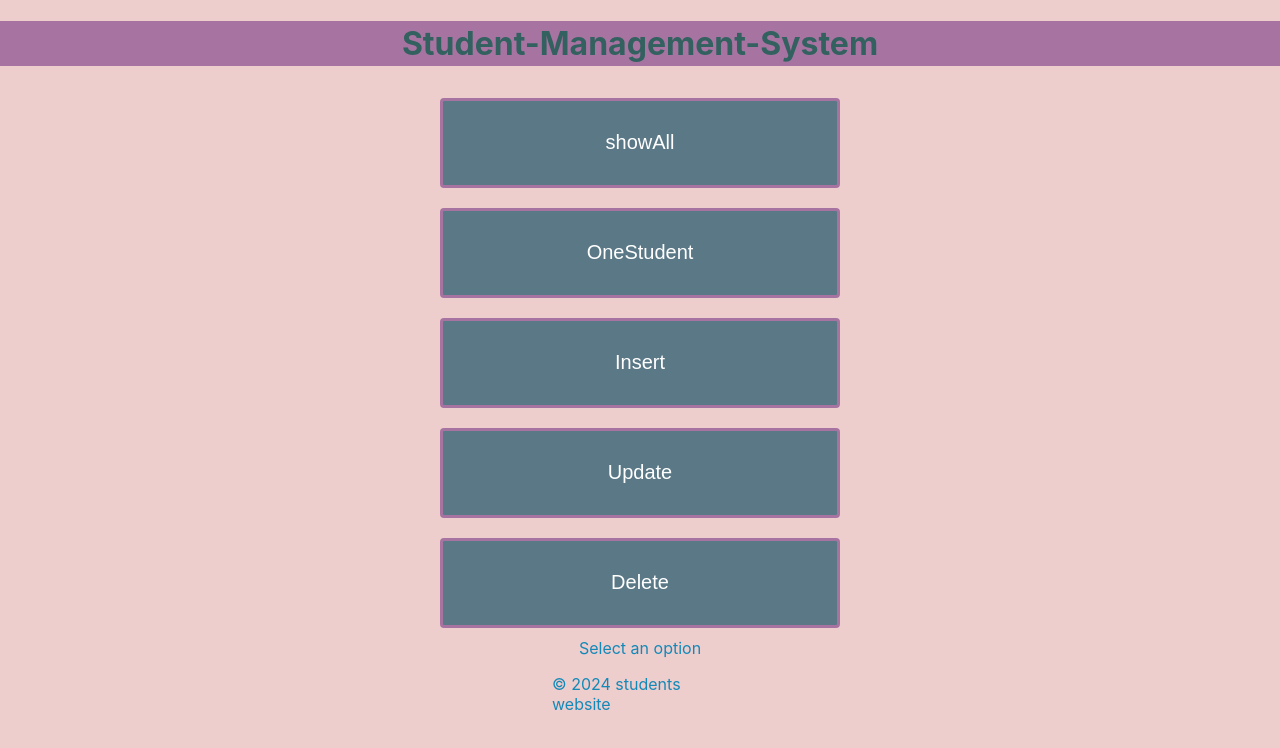
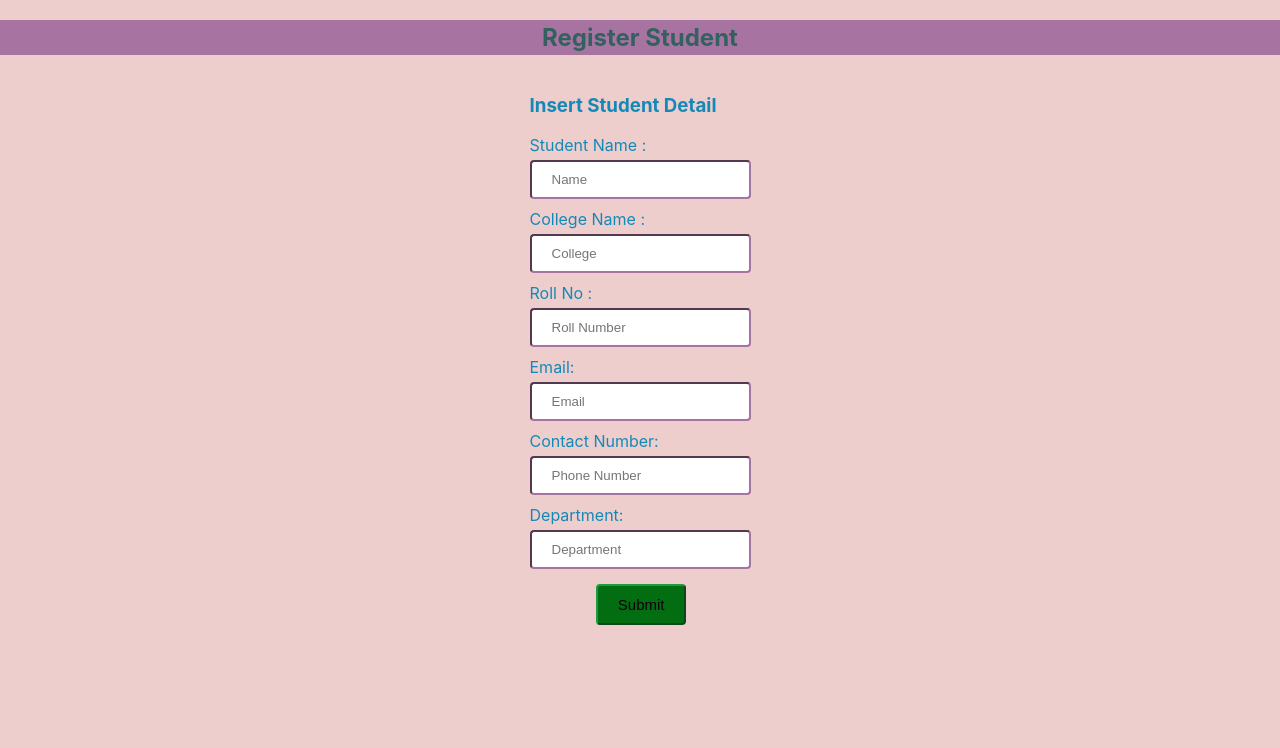
Before and after one commit to ramanti006/Student-Management-Frontend, a React (Create React App) app in the folder student-management-system-frontend/: page /insert in a window 1280 px wide. Shown: the top 748 px of the page. Built offline with nearby package versions, Linux system fonts and the light colour scheme.

Commit message:
New changes after revewing

```diff
--- a/student-management-system-frontend/src/App.css
+++ b/student-management-system-frontend/src/App.css
@@ -45,15 +45,14 @@ table{
 #btn
 {
     background-color: #5a7886;
-    padding: 15px;
-    margin :10px 20px;
+    margin : 5px 10px;
+    padding: 10px 20px;
     color : white; /* Add this for better visibility of the text */
     border: solid;
     border-radius: 4px; /* Add this for rounded corners */
     border-color: rgb(167, 116, 162) ;
     cursor : pointer;
     font-size: 20px; /* Larger font size for better readability */
-    transition: background-color 0.3s ease; /* Smooth transition for hover effect */
     height : 90px;
     width : 400px;
 }
@@ -64,3 +63,41 @@ body {
   background-color: #eecdcd;
   color: rgb(19, 137, 184);
 }
+
+.redbtn
+{
+  padding: 10px 20px;
+  margin : 5px  auto 10px auto;
+  justify-content: center;
+  background-color: rgb(197, 7, 7);
+  border-radius: 4px; /* Add this for rounded corners */
+  border-color: rgb(160, 160, 12) ;
+  cursor : pointer;
+  font-size: 15px; /* Larger font size for better readability */
+  color : rgb(15, 1, 11);
+
+
+}
+
+.input
+{
+  padding: 10px 20px;
+  margin : 5px  auto 10px auto;
+  justify-content: center;
+  border-radius: 4px; /* Add this for rounded corners */
+  border-color: rgb(167, 116, 162) ;
+
+}
+
+.greenbtn
+{
+  padding: 10px 20px;
+  margin : 5px  auto 10px auto;
+  justify-content: center;
+  background-color: rgb(3, 109, 17);
+  border-radius: 4px; /* Add this for rounded corners */
+  border-color: rgb(28, 156, 60) ;
+  cursor : pointer;
+  font-size: 15px; /* Larger font size for better readability */
+  color : rgb(15, 1, 11);
+}
--- a/student-management-system-frontend/src/App.js
+++ b/student-management-system-frontend/src/App.js
@@ -1,6 +1,6 @@
 
 import './App.css';
-import { Routes, Route } from 'react-router-dom';
+import { BrowserRouter as Router, Routes, Route} from 'react-router-dom';
 import ListEmployeeComponetn from './components/ListEmployeeComponetn';
 import OneEmployee from './components/OneEmployee';
 import DeleteByIdComponent from './components/DeleteByIdComponent';
@@ -11,7 +11,15 @@ function App() {
     <>
 
 
-   <StudentMainPage/>
+   <Router>
+      <Routes>
+        <Route  path="/" element={<StudentMainPage/>}/>
+        <Route  path="/showAllStudent" element={<ListEmployeeComponetn/>}/>
+        <Route  path="/OneStudent" element={<OneEmployee/>}/>
+        <Route  path="/insert" element={<InsertListEmployee/>} />
+        <Route  path="/delete" element={<DeleteByIdComponent/>}/>
+      </Routes>
+    </Router>
 
     </>
   )
--- a/student-management-system-frontend/src/components/DeleteByIdComponent.js
+++ b/student-management-system-frontend/src/components/DeleteByIdComponent.js
@@ -1,8 +1,10 @@
 import React,{useEffect, useState} from "react";
-import DeleteByIdEmployeeService from "../services/DeleteByIdEmployeeService";
+import EmployeeService from '../services/EmployeeService';
+import '../App.css';
 
 const DeleteByIdComponent = () =>
     {
+        const employeeService = EmployeeService;
         const [inputValue, setInputValue] = useState(0);
         const [message, setMessage] = useState("");
 
@@ -10,7 +12,7 @@ const DeleteByIdComponent = () =>
             {
                 event.preventDefault();
 
-                DeleteByIdEmployeeService.deleteById(inputValue).then((response)=>
+                employeeService.deleteById(inputValue).then((response)=>
                 {
                     setMessage(response.data);
                     console.log(response.data);
@@ -27,8 +29,13 @@ const DeleteByIdComponent = () =>
 
 
     return(
+        <>
+        <h2 className="head">Delete Student Detail</h2>
+
+
         <div className='divison'>
-        <h3>Please give the id to delete student's information</h3>
+
+        <h3 >Please give the id to delete student's information</h3>
 
 
         <input
@@ -39,7 +46,7 @@ const DeleteByIdComponent = () =>
         onChange={(event) => {
             setInputValue(event.target.value);}}
         />
-    <button className="btn" onClick={handleDelete}>Delete</button>
+    <button className='redbtn' onClick={handleDelete}>Delete</button>
       {message && (
         <p>
           {message === "SUCCESSFUL!"
@@ -50,6 +57,7 @@ const DeleteByIdComponent = () =>
 
 
         </div>
+        </>
     );
 
 
--- a/student-management-system-frontend/src/components/InsertListEmployee.js
+++ b/student-management-system-frontend/src/components/InsertListEmployee.js
@@ -1,8 +1,11 @@
 import React,{useEffect, useState} from "react";
-import InsertListEmplyooService from "../services/InsertListEmplyooService";
+import EmployeeService from '../services/EmployeeService';
 
 const InsertListEmployee = () =>
     {
+
+        const employeeService = EmployeeService;
+
         const [name, setName] = useState("");
         const [collgname, setclgName] = useState("");
 
@@ -31,7 +34,7 @@ const InsertListEmployee = () =>
 
                     //console.log(jsonString);
 
-                    InsertListEmplyooService.InsertAllStudents(studentList)
+                    employeeService.InsertAllStudents(studentList)
                         .then(response => {
                             console.log("Student data inserted successfully", response);
                         })
@@ -56,8 +59,10 @@ const InsertListEmployee = () =>
             }
 
         return(
+            <>
+            <h2 className="head"> Register Student</h2>
             <div className='divison'>
-             <h2>Insert Student Detail</h2>
+             <h3>Insert Student Detail</h3>
 
              Student Name :
              <input
@@ -73,7 +78,7 @@ const InsertListEmployee = () =>
             <input
             type="text"
             className="input"
-            placeholder="college"
+            placeholder="College"
             value={collgname}
             onChange={(event) => {
             setclgName(event.target.value);}}
@@ -83,7 +88,7 @@ const InsertListEmployee = () =>
             <input
              type="number"
             className="input"
-            placeholder="Roll No"
+            placeholder="Roll Number"
             value={rollno}
             onChange={(event) => {
             setrollNo(event.target.value);}}
@@ -93,7 +98,7 @@ const InsertListEmployee = () =>
             <input
              type="email"
             className="input"
-            placeholder="email"
+            placeholder="Email"
             value={email}
             onChange={(event) => {
             setEmail(event.target.value);}}
@@ -103,7 +108,7 @@ const InsertListEmployee = () =>
             <input
              type="text"
             className="input"
-            placeholder="Phone"
+            placeholder="Phone Number"
             value={phoneno}
             onChange={(event) => {
             setphoneNo(event.target.value);}}
@@ -113,18 +118,19 @@ const InsertListEmployee = () =>
             <input
              type="text"
             className="input"
-            placeholder="department"
+            placeholder="Department"
             value={department}
             onChange={(event) => {
             setDepartment(event.target.value);}}
             />
 
             <div className="sub" >
-            <button  className="btn" type="submit" onClick={handelInsertAllStudent}>Submit</button>
+            <button  className='greenbtn' type="submit" onClick={handelInsertAllStudent}>Submit</button>
             </div>
 
 
              </div>
+             </>
 
 
         );
--- a/student-management-system-frontend/src/components/ListEmployeeComponetn.js
+++ b/student-management-system-frontend/src/components/ListEmployeeComponetn.js
@@ -3,13 +3,15 @@ import EmployeeService from '../services/EmployeeService';
 
 const ListEmployeeComponent = () =>
     {
+        const employeeService = EmployeeService;
+
 
         const[students, setStudents] = useState([]);
 
         useEffect(() =>
             {
 
-                EmployeeService.getAllEmployee().then((response)=>
+                employeeService.getAllEmployee().then((response)=>
                 {
                     setStudents(response.data.data);
                     console.log(response.data.data);
--- a/student-management-system-frontend/src/components/OneEmployee.js
+++ b/student-management-system-frontend/src/components/OneEmployee.js
@@ -1,8 +1,11 @@
 import React,{useEffect, useState} from "react";
-import OneEmploeeService from '../services/OneEmploeeService';
+import EmployeeService from '../services/EmployeeService';
 
 const OneEmployee =() =>
     {
+
+        const employeeService = EmployeeService;
+
         const [inputValue, setInputValue] = useState("")
         const[students, setStudents] = useState(null);
         const [hasSearched, setHasSearched] = useState(false);
@@ -12,7 +15,7 @@ const OneEmployee =() =>
                 event.preventDefault();
                 setHasSearched(true);
 
-                OneEmploeeService.getOneEmployee(inputValue).then((response)=>
+                employeeService.getOneEmployee(inputValue).then((response)=>
                 {
                     setStudents(response.data.data);
                     console.log(response.data.data);
@@ -29,10 +32,10 @@ const OneEmployee =() =>
 
         return(
           <>
-          <h2 className="head">Student</h2>
+          <h2 className="head">One Student Detail</h2>
            <div className ="divison">
 
-           <h3>Please give the id to get student's information</h3>
+           <h3 >Please give the id to get student's information</h3>
 
 
         <input
@@ -45,7 +48,7 @@ const OneEmployee =() =>
         />
         <br>
     </br>
-         <button className="btn" onClick={handelShowOneStudent}>Check</button>
+         <button className="greenbtn" onClick={handelShowOneStudent}>Check</button>
          {hasSearched && (
          students ? (
                     <table className="tab">
--- a/student-management-system-frontend/src/components/StudentMainPage.js
+++ b/student-management-system-frontend/src/components/StudentMainPage.js
@@ -1,51 +1,46 @@
 import React,{useState} from "react";
 import Footer from './Footer';
-
-
-import ListEmployeeComponetn from './ListEmployeeComponetn'
-import OneEmployee from './OneEmployee'
-import DeleteByIdComponent from './DeleteByIdComponent'
-import InsertListEmployee from './InsertListEmployee';
+import { BrowserRouter as Router, Routes, Route, Link } from 'react-router-dom';
 
 function StudentMainPage()
 {
-    const [view, setView] = useState("");
-
-  const renderComponent = () => {
-   // event.preventDefault();
-    switch (view) {
-      case "list":
-        return <ListEmployeeComponetn/>;
-      case "one":
-        return <OneEmployee/>;
-      case "dlt":
-        return <DeleteByIdComponent/>;
-      case "insrt":
-        return <InsertListEmployee/>;
-      default:
-        return <div className ="divison">Select an option</div>;
-    }
-  };
-    return (
+  return(
     <>
     <div>
 
       <h1  className="head">Student-Management-System</h1>
       </div>
     <div className ="divison">
-    <button id = "btn" onClick={() => setView("list")} >showAll</button>
+      <nav className ="divison">
 
-    <button id = "btn" onClick={() => setView("one")}>OneStudent</button>
-    <button id = "btn" onClick={() => setView("insrt")}>Insert</button>
+
+      <Link to="/showAllStudent">
+      <button id = "btn">All Student's Details</button>
+      </Link>
+
+      <Link to="/OneStudent">
+      <button id = "btn">One Student Detail</button>
+      </Link>
+
+      <Link to="/insert">
+      <button id = "btn">Insert</button>
+      </Link>
+
       <button id = "btn">Update</button>
-    <button id = "btn"onClick={() => setView("dlt")}>Delete</button>
-    {renderComponent()}
 
+      <Link to="/delete">
+      <button id = "btn">Delete</button>
+      </Link>
+
+
+      </nav>
        <Footer/>
+
     </div>
     </>
+  )
 
 
-)}
+}
 
 export default StudentMainPage;
--- a/student-management-system-frontend/src/services/DeleteByIdEmployeeService.js
+++ /dev/null
@@ -1,14 +0,0 @@
-import axios from 'axios';
-
-//const Delete_One_Employee_API_URL = "http://localhost:9090/deleteById/2";
-
-
-const API_URL = 'http://localhost:9090/deleteById';
-
-class DeleteByIdEmployeeService {
-    deleteById(id) {
-        return axios.delete(`${API_URL}/${id}`);
-    }
-}
-
-export default new DeleteByIdEmployeeService();
--- a/student-management-system-frontend/src/services/OneEmploeeService.js
+++ /dev/null
@@ -1,16 +0,0 @@
-import axios from 'axios';
-
-const API_URL = "http://localhost:9090/showOne";
-
-
-class OneEmploeeService
-{
-
-    getOneEmployee(id)
-    {
-        return axios.get(`${API_URL}/${id}`);
-    }
-}
-
-export default  new OneEmploeeService();
-//export default { getAllEmployee };
```
Also changed, not shown: student-management-system-frontend/src/services/EmployeeService.js (+24 -1 lines), student-management-system-frontend/src/services/InsertListEmplyooService.js (deleted, +0 -20 lines). Lines whose indentation alone changed are shown as unchanged.
